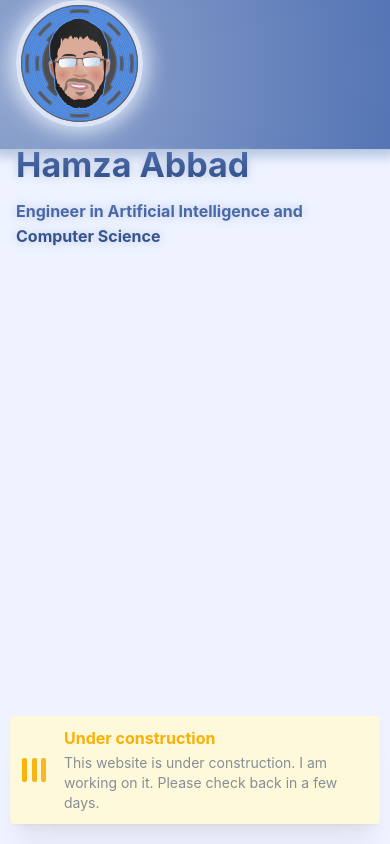
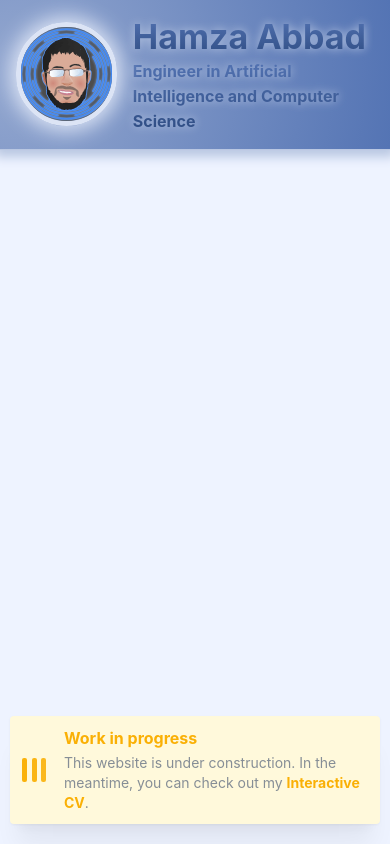
Before and after one commit to Hamza5/hamza5.github.io, a Next.js app: page / in a window 390 px wide. Built offline with nearby package versions, Linux system fonts and the light colour scheme.

Commit message:
Added link to interactive cv and some responsive code.

```diff
--- a/app/components/header.tsx
+++ b/app/components/header.tsx
@@ -1,4 +1,4 @@
-import {AppShellHeader, Text, Avatar, Stack, Title, Group} from "@mantine/core";
+import {AppShellHeader, Text, Avatar, Stack, Title, Flex} from "@mantine/core";
 import styles from "./header.module.css";
 import 'animate.css';
 
@@ -11,13 +11,16 @@ type HeaderProps = {
 export default function Header(props: HeaderProps) {
     return (
         <AppShellHeader className={`${styles.banner} animate__animated animate__slideInDown`}>
-            <Group gap="md" h="100%" px="md" className="animate__animated animate__fadeInLeft animate__delay-1s">
-                <Avatar src={props.avatarURL} alt={props.name} className={styles.circleShadow} h="85%" w="fit-content"/>
-                <Stack gap="sm" align="start">
-                    <Title order={1} className={`${styles.gradientText}`}>{props.name}</Title>
-                    <Text fw="bold" className={`${styles.gradientText}`}>{props.shortDescription}</Text>
+            <Flex gap="md" h="100%" px="md" direction="row" align="center">
+                <Avatar src={props.avatarURL} alt={props.name} style={{zIndex: 10}}
+                        className={`${styles.circleShadow} animate__animated animate__rollIn animate__delay-1s`}
+                        h={{base: "70%", md: "80%"}} w="fit-content"
+                />
+                <Stack gap={0} align="start" w={{base: "70%", md: "auto"}}>
+                    <Title order={1} className={`${styles.gradientText} animate__animated animate__fadeInLeft animate__delay-2s`}>{props.name}</Title>
+                    <Text fw="bold" className={`${styles.gradientText} animate__animated animate__fadeInLeft animate__delay-3s`}>{props.shortDescription}</Text>
                 </Stack>
-            </Group>
+            </Flex>
         </AppShellHeader>
     );
 }
--- /dev/null
+++ b/app/components/notice.tsx
@@ -0,0 +1,20 @@
+import {Anchor, Center, Loader, Notification, rem, Text} from "@mantine/core";
+import 'animate.css';
+import Link from "next/link";
+
+export function Notice() {
+    return (
+        <Center pos="fixed" bottom={rem(20)} left={rem(10)} right={rem(10)}>
+            <Notification icon={<Loader size={24} type="bars" color="yellow.6" />} withCloseButton={false} bg="yellow.0"
+            title={<Text fw="bold" c="yellow.6">Work in progress</Text>} color="transparent" shadow="xs"
+            className="animate__animated animate__bounceInUp animate__delay-2s">
+                This website is under construction. In the meantime, you can check out my&nbsp;
+                <Anchor href="https://hamza5.github.io/InteractiveCV/" target="_blank" rel="noopener noreferrer"
+                        underline="hover" size="sm" fw="bold" c="yellow.6"
+                        component={Link as never}>
+                    Interactive CV
+                </Anchor>.
+            </Notification>
+        </Center>
+    );
+}
--- a/app/page.tsx
+++ b/app/page.tsx
@@ -1,18 +1,13 @@
-import {AppShell, AppShellMain, Notification, Text, Loader, Center, rem} from '@mantine/core';
+import {AppShell, AppShellMain} from '@mantine/core';
 import Header from './components/header';
+import {Notice} from "./components/notice";
 
 export default function Page() {
   return (
     <AppShell padding="md" header={{height: 150}}>
       <Header name="Hamza Abbad" avatarURL="/avatar.svg" shortDescription="Engineer in Artificial Intelligence and Computer Science" />
       <AppShellMain>
-          <Center pos="fixed" bottom={rem(20)} left={rem(10)} right={rem(10)}>
-          <Notification icon={<Loader size={24} type="bars" color="yellow.6" />} withCloseButton={false} bg="yellow.0"
-                        title={<Text fw="bold" c="yellow.6">Under construction</Text>} color="transparent" shadow="xs"
-                        className="animate__animated animate__bounceInUp animate__delay-2s">
-              This website is under construction. I am working on it. Please check back in a few days.
-          </Notification>
-          </Center>
+        <Notice />
       </AppShellMain>
     </AppShell>
   );
--- a/package.json
+++ b/package.json
@@ -1,6 +1,6 @@
 {
   "name": "personal-website",
-  "version": "0.0.3",
+  "version": "0.0.4",
   "private": true,
   "scripts": {
     "dev": "next dev",
```
Also changed, not shown: 1 other file (tests, documents, lock files or other folders).
